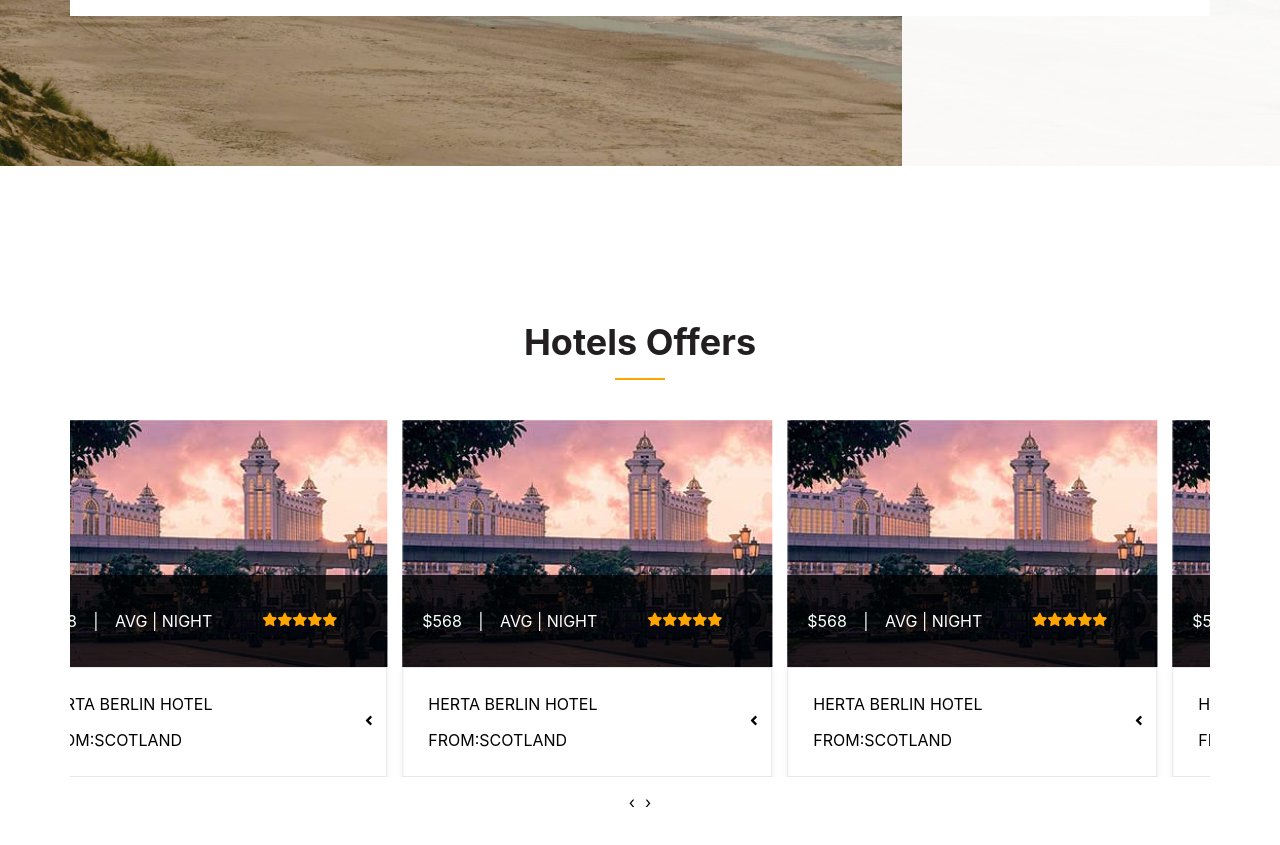
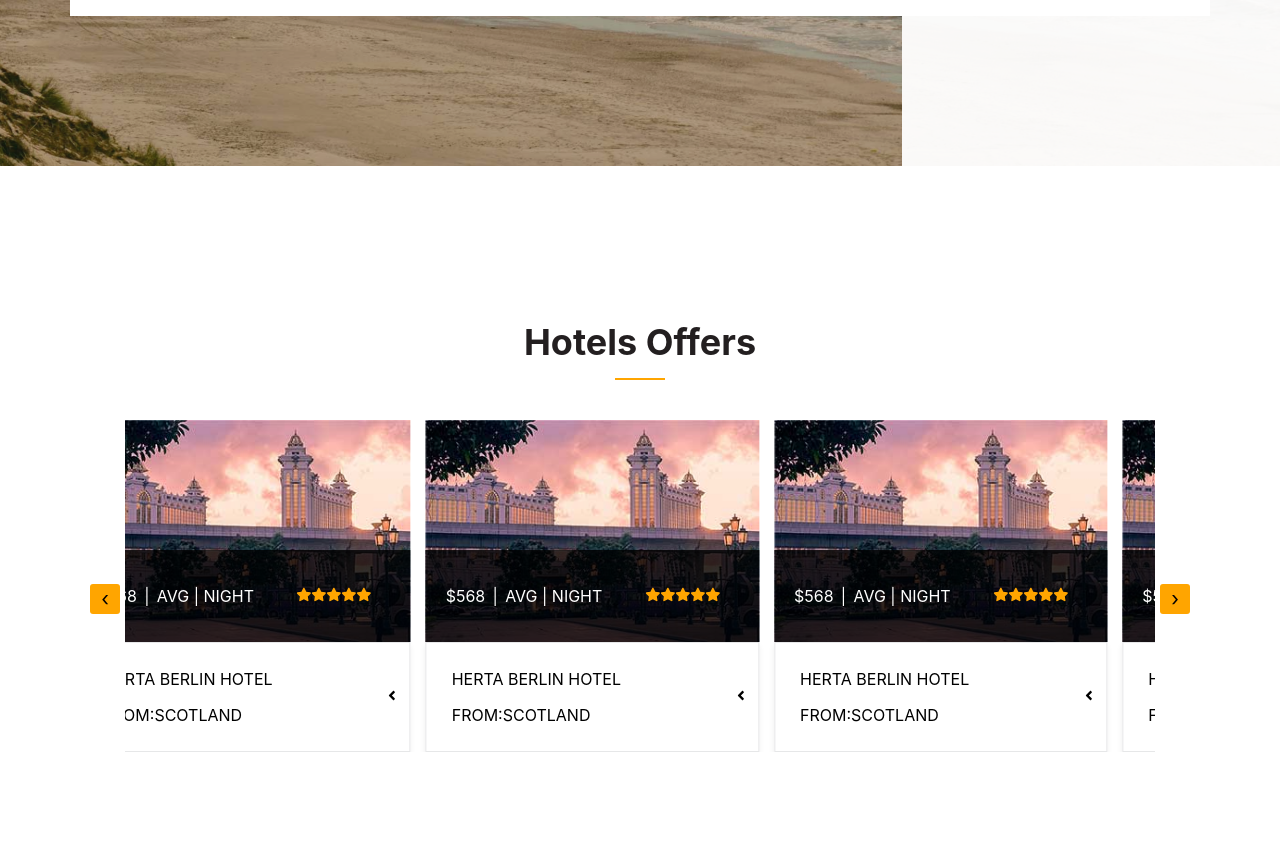
Before and after one commit to keshavgoyal2807/Leamigo-website, a React (Create React App) app: page / in a window 1280 px wide. Shown: the part 704-1549 px from the top of the page. Built offline with nearby package versions, Linux system fonts and the light colour scheme.

Commit message:
added arrows for owl-carousel

```diff
--- a/src/components/hoteloffers.js
+++ b/src/components/hoteloffers.js
@@ -36,6 +36,8 @@ class HotelOffers extends React.Component{
             dots:false,
             autoplayHoverPause:true,
             responsiveClass:true,
+            rewindNav:true,
+            // navText : ['<i class="fa fa-angle-left" style="font-size:30px"></i>','<i class="fa fa-angle-right"></i>'],
             responsive:{
                 0:{
                     items:1
--- a/src/styles/hoteloffers.css
+++ b/src/styles/hoteloffers.css
@@ -13,8 +13,6 @@
 .hotel-offers-container{
     display: flex;
     flex-wrap: wrap;
-    margin-left: -15px;
-    margin-right: -15px;
     justify-content: center;
 }
 
@@ -104,6 +102,51 @@
     overflow: hidden;
     position: relative;
     width: 100%;
+    padding-left: 40px;
+    padding-right: 40px;
+}
+
+.hotel-offers-carousel-outer .owl-carousel .owl-nav{
+    display: inline-block;
+    position: absolute;
+    top: 45%;
+    left: 0px;
+    width: 100%;
+    text-align: center;
+}
+
+.hotel-offers-carousel-outer .owl-carousel .owl-nav .owl-prev{
+    background: orange;
+    position: absolute;
+    left: -40px;
+    z-index: 300;
+}
+
+.hotel-offers-carousel-outer .owl-carousel .owl-nav button.owl-prev{
+    font-size: 20px;
+    padding: 0 10px;
+    cursor: pointer;
+    opacity: 1;
+    width: 30px;
+    height: 30px;
+    z-index: 300;
+}
+
+.hotel-offers-carousel-outer .owl-carousel .owl-nav .owl-next{
+    background: orange;
+    position: absolute;
+    right: -40px;
+    z-index: 300;
+}
+
+.hotel-offers-carousel-outer .owl-carousel .owl-nav button.owl-next{
+    font-size: 20px;
+    padding: 0 10px;
+    cursor: pointer;
+    opacity: 1;
+    width: 30px;
+    height: 30px;
+    z-index: 300;
 }
 
 @media screen and (min-width:1200px)
```
Also changed, not shown: src/images/angle-left.svg (added), src/images/angle-right.svg (added).
